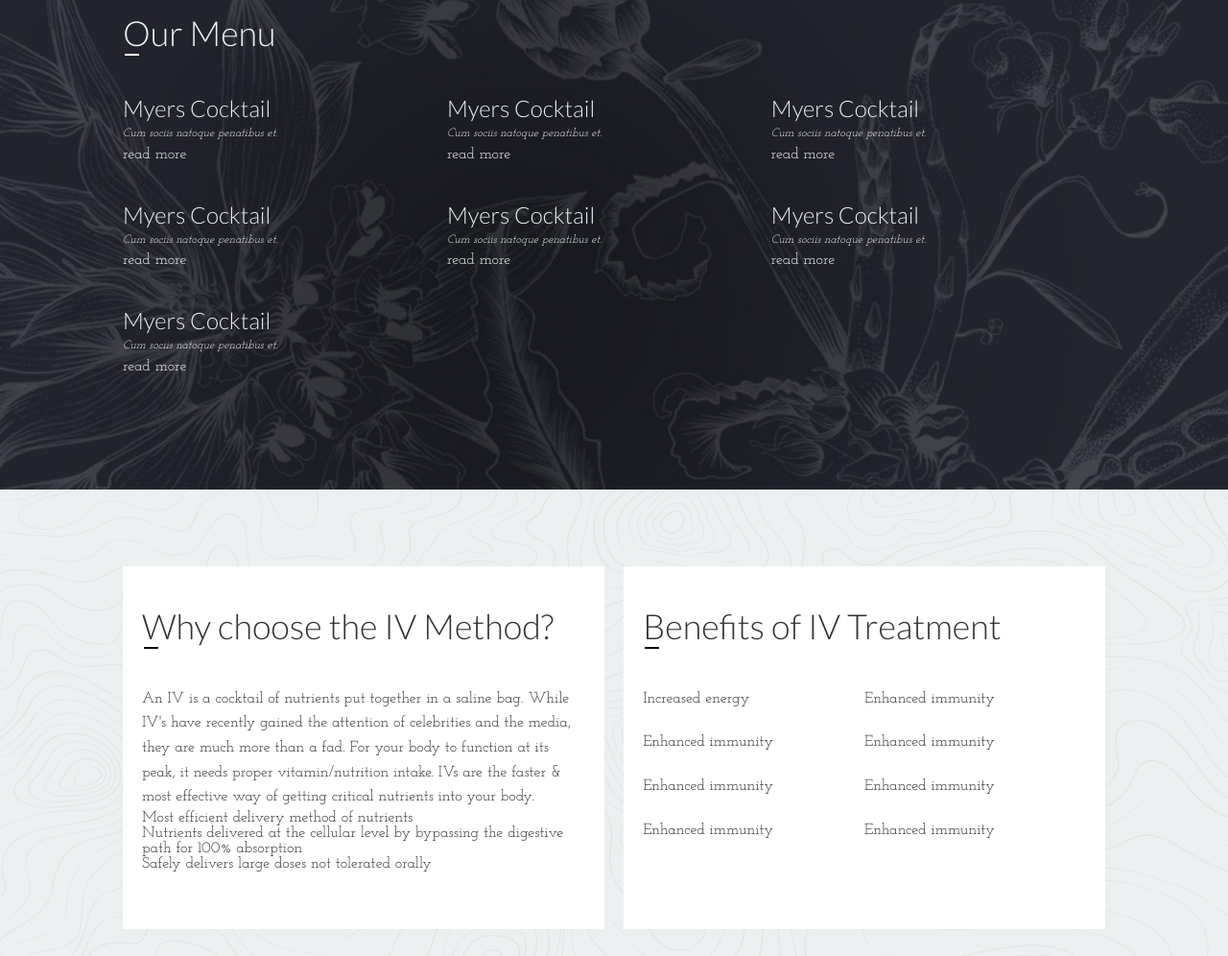
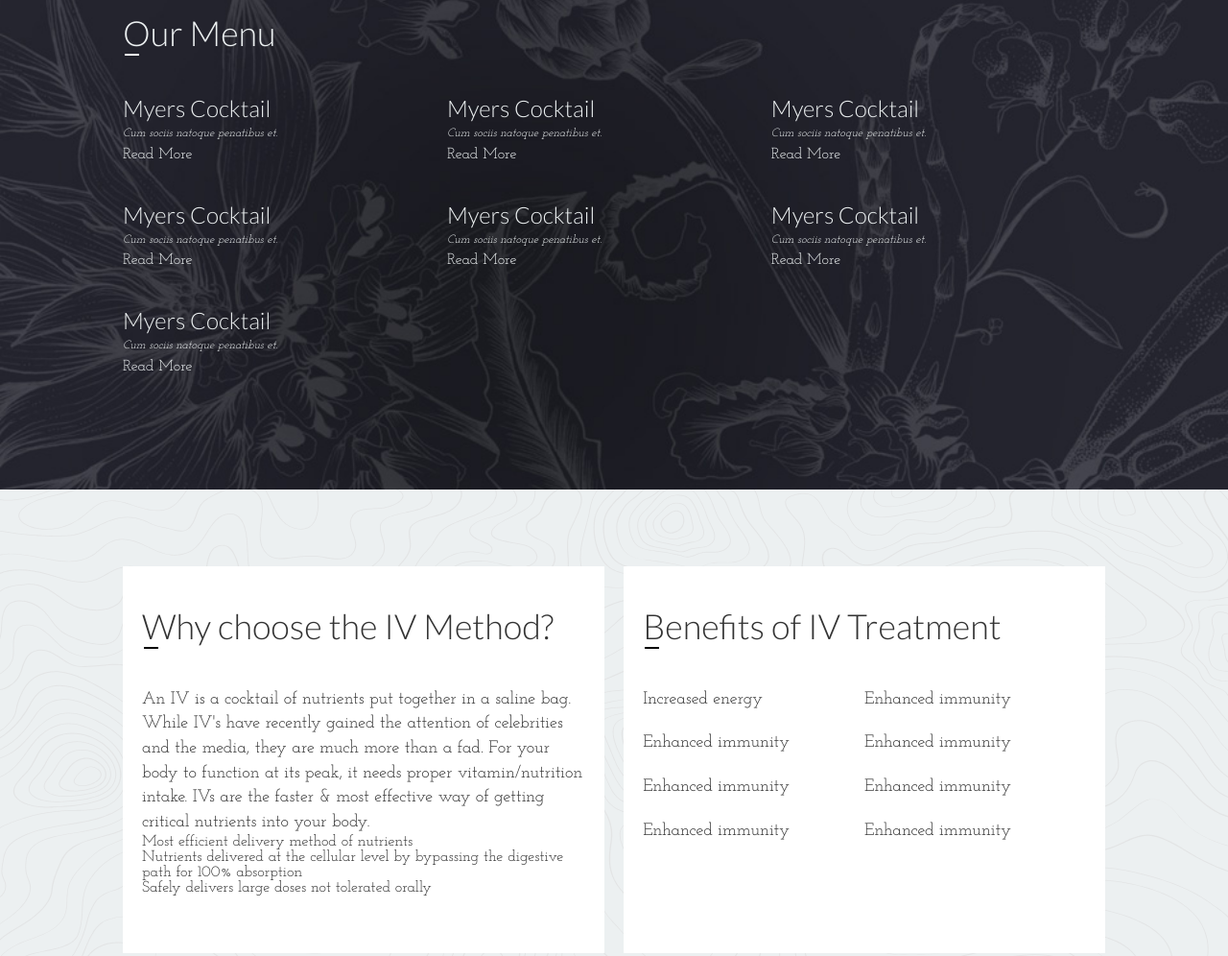
Before and after one commit to Jamalp/iv_proto, a plain HTML site: page index.html in a window 1280 px wide. Shown: the part 1090-2086 px from the top of the page at 96% size. Drawn offline with Linux system fonts and the light colour scheme.

Commit message:
minor change

```diff
--- a/css/style.css
+++ b/css/style.css
@@ -210,8 +210,8 @@ h5 {
 
 p {
   font-family: 'Josefin Slab', serif;
-  font-size: 16px;
-  font-size: 1rem;
+  font-size: 18px;
+  font-size: 1.125rem;
   line-height: 1.6rem;
   margin: 0; }
 
--- a/index.html
+++ b/index.html
@@ -26,7 +26,7 @@
 	<link href='https://fonts.googleapis.com/css?family=Playfair+Display+SC:400,700' rel='stylesheet' type='text/css'>
 	<link href='https://fonts.googleapis.com/css?family=Lato:400,400italic,300' rel='stylesheet' type='text/css'>
 <link href='https://fonts.googleapis.com/css?family=Josefin+Slab' rel='stylesheet' type='text/css'>
-
+<link href='https://fonts.googleapis.com/css?family=Libre+Baskerville:400,400italic' rel='stylesheet' type='text/css'>
 	<link rel="canonical" href="http://www.jamalpowell.com">
 	<link rel="stylesheet" type="text/css" href="css/style.css">
 </head>
@@ -67,37 +67,37 @@
 						<div class="menu-item">
 							<h3>Myers Cocktail</h3>
 							<p>Cum sociis natoque penatibus et.</p>
-							<span>read more</span>
+							<span>Read More</span>
 						</div>
 						<div class="menu-item">
 							<h3>Myers Cocktail</h3>
 							<p>Cum sociis natoque penatibus et.</p>
-							<span>read more</span>
+							<span>Read More</span>
 						</div>
 						<div class="menu-item">
 							<h3>Myers Cocktail</h3>
 							<p>Cum sociis natoque penatibus et.</p>
-							<span>read more</span>
+							<span>Read More</span>
 						</div>
 						<div class="menu-item">
 							<h3>Myers Cocktail</h3>
 							<p>Cum sociis natoque penatibus et.</p>
-							<span>read more</span>
+							<span>Read More</span>
 						</div>
 						<div class="menu-item">
 							<h3>Myers Cocktail</h3>
 							<p>Cum sociis natoque penatibus et.</p>
-							<span>read more</span>
+							<span>Read More</span>
 						</div>
 						<div class="menu-item">
 							<h3>Myers Cocktail</h3>
 							<p>Cum sociis natoque penatibus et.</p>
-							<span>read more</span>
+							<span>Read More</span>
 						</div>
 						<div class="menu-item">
 							<h3>Myers Cocktail</h3>
 							<p>Cum sociis natoque penatibus et.</p>
-							<span>read more</span>
+							<span>Read More</span>
 						</div>
 					</div>
 				</div>
```
